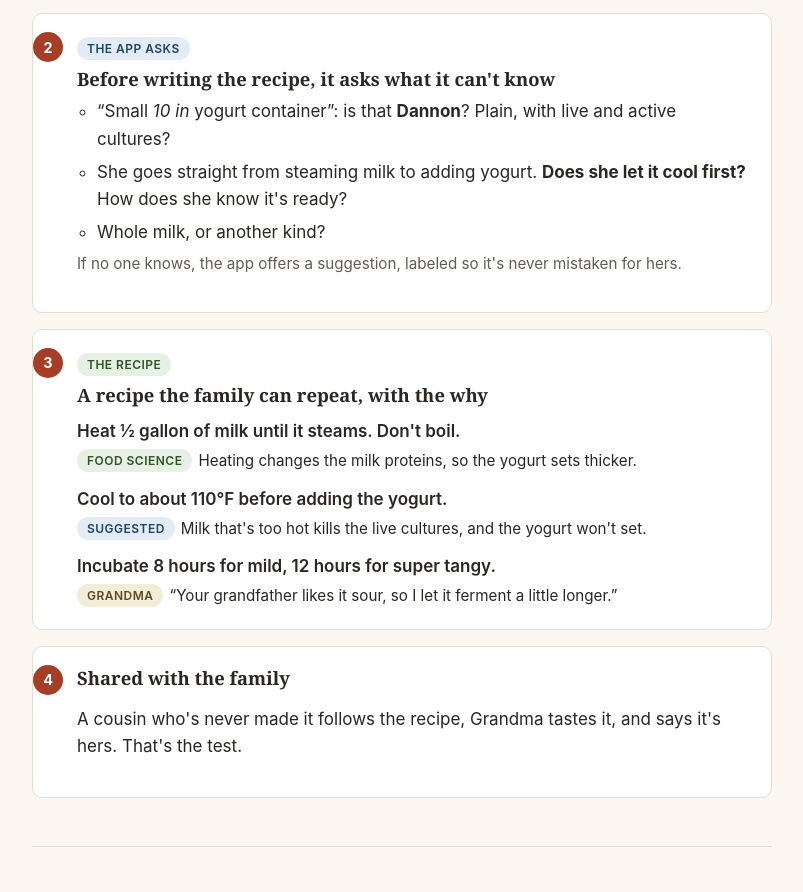
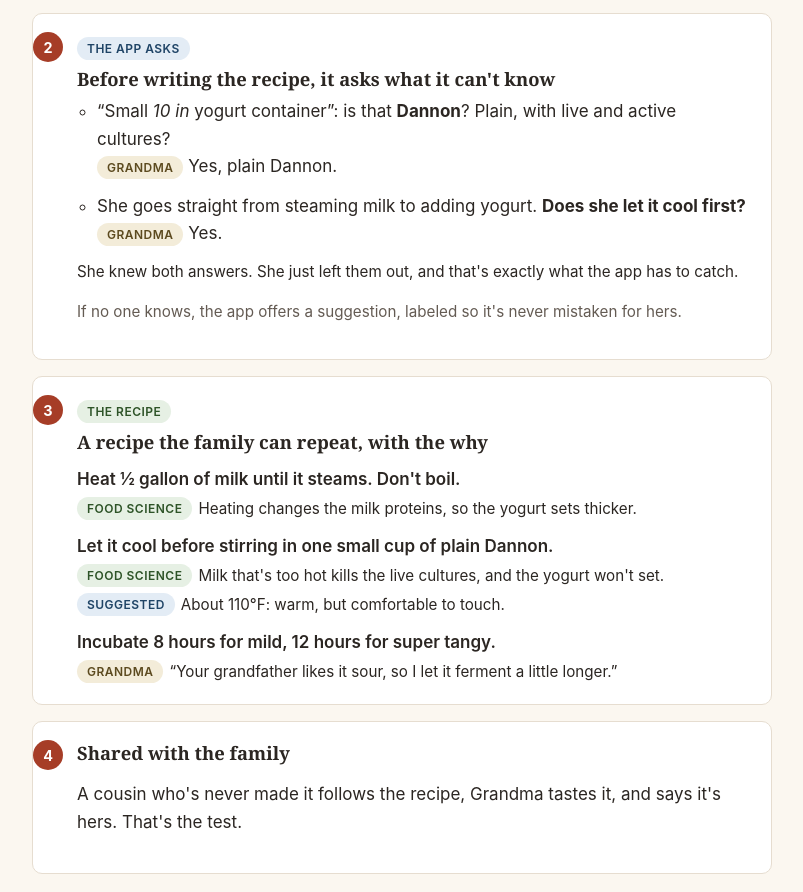
Before and after one commit to phamkd17/DBS-project_proposal, a plain HTML site: page index.html in a window 1280 px wide. Shown: the part 1090-1982 px from the top of the page, without its empty margins (238-1041 px from the left). Drawn offline with Linux system fonts and the light colour scheme.

Commit message:
Show Grandma's confirmed answers in the yogurt walkthrough
She does use plain Dannon and does cool the milk; she left both out
of the dictation. Recorded in the yogurt eval sample too.

Co-Authored-By: Claude Opus 5.5 <noreply@anthropic.com>

```diff
--- a/index.html
+++ b/index.html
@@ -181,10 +181,12 @@
         <span class="tag asks">The app asks</span>
         <h3>Before writing the recipe, it asks what it can't know</h3>
         <ul class="questions">
-          <li>“Small <em>10 in</em> yogurt container”: is that <strong>Dannon</strong>? Plain, with live and active cultures?</li>
-          <li>She goes straight from steaming milk to adding yogurt. <strong>Does she let it cool first?</strong> How does she know it's ready?</li>
-          <li>Whole milk, or another kind?</li>
+          <li>“Small <em>10 in</em> yogurt container”: is that <strong>Dannon</strong>? Plain, with live and active cultures?
+            <br><span class="tag hers">Grandma</span> Yes, plain Dannon.</li>
+          <li>She goes straight from steaming milk to adding yogurt. <strong>Does she let it cool first?</strong>
+            <br><span class="tag hers">Grandma</span> Yes.</li>
         </ul>
+        <p class="why">She knew both answers. She just left them out, and that's exactly what the app has to catch.</p>
         <p class="muted why">If no one knows, the app offers a suggestion, labeled so it's never mistaken for hers.</p>
       </li>
 
@@ -195,8 +197,9 @@
           <dt>Heat ½ gallon of milk until it steams. Don't boil.</dt>
           <dd class="why"><span class="tag ai">Food science</span>Heating changes the milk proteins, so the yogurt sets thicker.</dd>
 
-          <dt>Cool to about 110°F before adding the yogurt.</dt>
-          <dd class="why"><span class="tag asks">Suggested</span>Milk that's too hot kills the live cultures, and the yogurt won't set.</dd>
+          <dt>Let it cool before stirring in one small cup of plain Dannon.</dt>
+          <dd class="why"><span class="tag ai">Food science</span>Milk that's too hot kills the live cultures, and the yogurt won't set.</dd>
+          <dd class="why"><span class="tag asks">Suggested</span>About 110°F: warm, but comfortable to touch.</dd>
 
           <dt>Incubate 8 hours for mild, 12 hours for super tangy.</dt>
           <dd class="why"><span class="tag hers">Grandma</span>“Your grandfather likes it sour, so I let it ferment a little longer.”</dd>
```
Also changed, not shown: 2 other files.
